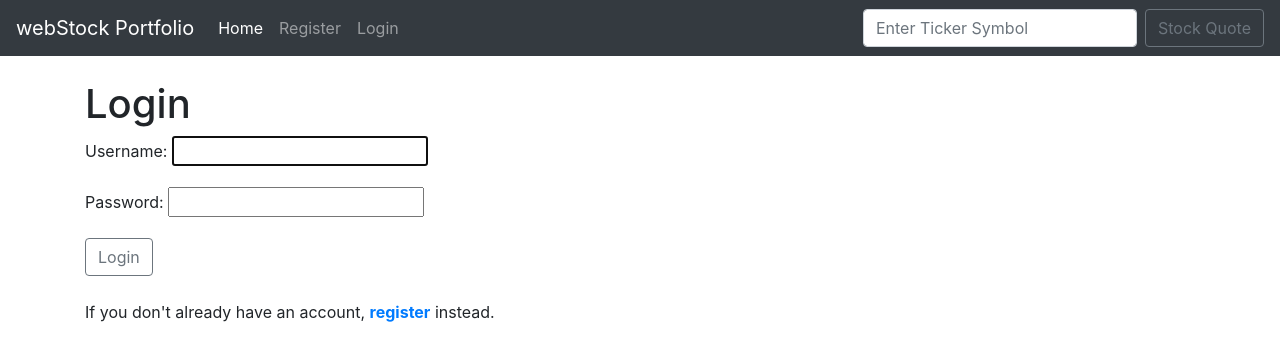
After one commit to devArtsw0rd7/djangostock, a Django app: page /login/ in a window 1280 px wide. The commit adds this page. Shown: the top 361 px of the page. Run offline with Django 3.2, Linux system fonts and the light colour scheme; some libraries are stand-ins or nearby versions.

Commit message:
Added user Registration, Login w/ redirect to add_stock.html, Logout, & Authentication

```diff
--- a/stocks/templates/stocks/add_stock.html
+++ b/stocks/templates/stocks/add_stock.html
@@ -1,5 +1,5 @@
 {% extends 'stocks/base.html' %}
-{% block title %}webStock - add Stock  {% endblock title %}
+{% block title %}webStock - Add Stock  {% endblock title %}
 
 {% block content %}
     <h1>Add Stock to Portfolio</h1>
@@ -21,6 +21,7 @@
     {% else %}
         <br>
         <!-- Stock Portfolio Database Table -->
+        <h2>Your current Portfolio:</h2>
         <table class="table table-striped table-bordered table-hover">
             <thead class="thead-dark">
             <!--Table Column Headers-->
--- a/stocks/templates/stocks/base.html
+++ b/stocks/templates/stocks/base.html
@@ -26,8 +26,19 @@
             <li class="nav-item active">
                 <a class="nav-link" href="{% url 'stocks:index' %}">Home <span class="sr-only">(current)</span></a>
             </li>
+            <!--
             <li class="nav-item">
                 <a class="nav-link" href="{% url 'stocks:about' %}">About</a>
+            </li>
+            -->
+            {% if user.is_authenticated %}
+            <!--
+            <li class="nav-item">
+                <a class="nav-link" href=""></a>
+            </li>
+            -->
+             <li class="nav-item">
+                <a class="nav-link" href="{% url 'stocks:logout' %}">Logout</a>
             </li>
             <li class="nav-item">
                 <a class="nav-link" href="{% url 'stocks:add_stock' %}">Add Stock</a>
@@ -35,12 +46,34 @@
             <li class="nav-item">
                 <a class="nav-link" href="{% url 'stocks:remove_stock' %}">Remove Stock</a>
             </li>
+            {% else %}
+                <li class="nav-item">
+                <a class="nav-link" href="{% url 'stocks:register' %}">Register</a>
+            </li>
+             <li class="nav-item">
+                <a class="nav-link" href="{% url 'stocks:login' %}">Login</a>
+            </li>
+            {% endif %}
+
         </ul>
-
+        <!-- Toast script handling for site-wide messaging -->
+        {% if messages %}
+        {% for message in messages %}
+            {% if message.tags == 'success'%}
+                <script>M.toast({html: "{{message}}", classes: 'green rounded', displayLength:2000});</script>
+            {% elif message.tags == 'info'%}
+                <script>M.toast({html: "{{message}}", classes: 'blue rounded', displayLength:2000});</script>
+            {% elif message.tags == 'warning'%}
+                <script>M.toast({html: "{{message}}", classes: 'orange rounded', displayLength:10000});</script>
+            {% elif message.tags == 'error'%}
+                <script>M.toast({html: "{{message}}", classes: 'red rounded', displayLength:10000});</script>
+            {% endif %}
+        {% endfor %}
+    {% endif %}
         <!--Get Stock Quote Search Form-->
         <form action="{% url 'stocks:index' %}" class="form-inline my-2 my-lg-0" method="POST">
             {% csrf_token %}
-            <input class="form-control mr-sm-2" type="search" placeholder="Enter Stock Ticker Symbol"
+            <input class="form-control mr-sm-2" type="search" placeholder="Enter Ticker Symbol"
                    aria-label="Search" name="ticker">
             <button class="btn btn-outline-secondary my-2 my-sm-0" type="submit">Stock Quote</button>
         </form>
--- /dev/null
+++ b/stocks/templates/stocks/login.html
@@ -0,0 +1,15 @@
+{% extends 'stocks/base.html' %}
+{% block title %}webStock - Login{% endblock title %}
+
+{% block content %}
+    <h1>Login</h1>
+
+    <form method="POST">
+        {% csrf_token %}
+        {{ form.as_p }}
+    <button class="btn btn-outline-secondary my-2 my-sm-0" type="submit">Login</button>
+    </form>
+    <br>
+    If you don't already have an account, <a href="/register"><strong>register</strong></a> instead.
+
+{% endblock content %}
--- a/stocks/urls.py
+++ b/stocks/urls.py
@@ -9,6 +9,9 @@ urlpatterns = [
     path('', views.index, name='index'),
     path('about/', views.about, name='about'),
     path('add_stock/', views.add_stock, name='add_stock'),
-    path('delete/<stock_id>', views.delete, name="delete"),
-    path('remove_stock/', views.remove_stock, name="remove_stock")
+    path('delete/<stock_id>', views.delete, name='delete'),
+    path('remove_stock/', views.remove_stock, name='remove_stock'),
+    path('register/', views.register, name='register'),
+    path('login/', views.login_request, name='login'),
+    path('logout/', views.logout_request, name='logout'),
 ]
--- a/stocks/views.py
+++ b/stocks/views.py
@@ -4,6 +4,8 @@ from django.shortcuts import render, redirect
 from .models import Stock
 from django.contrib import messages
 from .forms import StockForm
+from django.contrib.auth.forms import UserCreationForm, AuthenticationForm
+from django.contrib.auth import login, logout, authenticate
 
 
 def index(request):
@@ -82,3 +84,47 @@ def remove_stock(request):
     ticker = Stock.objects.all()
     context = {'ticker': ticker}
     return render(request, 'remove_stock.html', context)
+
+
+def register(request):
+    if request.method == "POST":
+        form = UserCreationForm(request.POST)
+        if form.is_valid():
+            user = form.save()
+            username = form.cleaned_data.get('username')
+            messages.success(request, f"New account created: {username}")
+            login(request, user)
+            messages.info(request, f"You are now logged in as {username}")
+            return redirect('stocks:index')
+        else:
+            for message in form.error_messages:
+                messages.error(request, f"{message}:{form.error_messages[message]}")
+    form = UserCreationForm
+    context = {'form': form}
+    return render(request, 'register.html', context)
+
+
+def login_request(request):
+    if request.method == "POST":
+        form = AuthenticationForm(request, data=request.POST)
+        if form.is_valid():
+            username = form.cleaned_data.get('username')
+            password = form.cleaned_data.get('password')
+            user = authenticate(username=username, password=password)
+            if user is not None:
+                login(request, user)
+                messages.info(request, f"You are now logged in as {username}")
+                return redirect('stocks:add_stock')
+            else:
+                return messages.error(request, 'Invalid username or password')
+        else:
+            return messages.error(request, 'Invalid username or password')
+    form = AuthenticationForm()
+    context = {'form': form}
+    return render(request, 'login.html', context)
+
+
+def logout_request(request):
+    logout(request)
+    messages.info(request, "Logged out successfully!")
+    return redirect('stocks:index')
```
Also changed, not shown: stocks/templates/stocks/register.html (added, +15 -0 lines), db.sqlite3.
